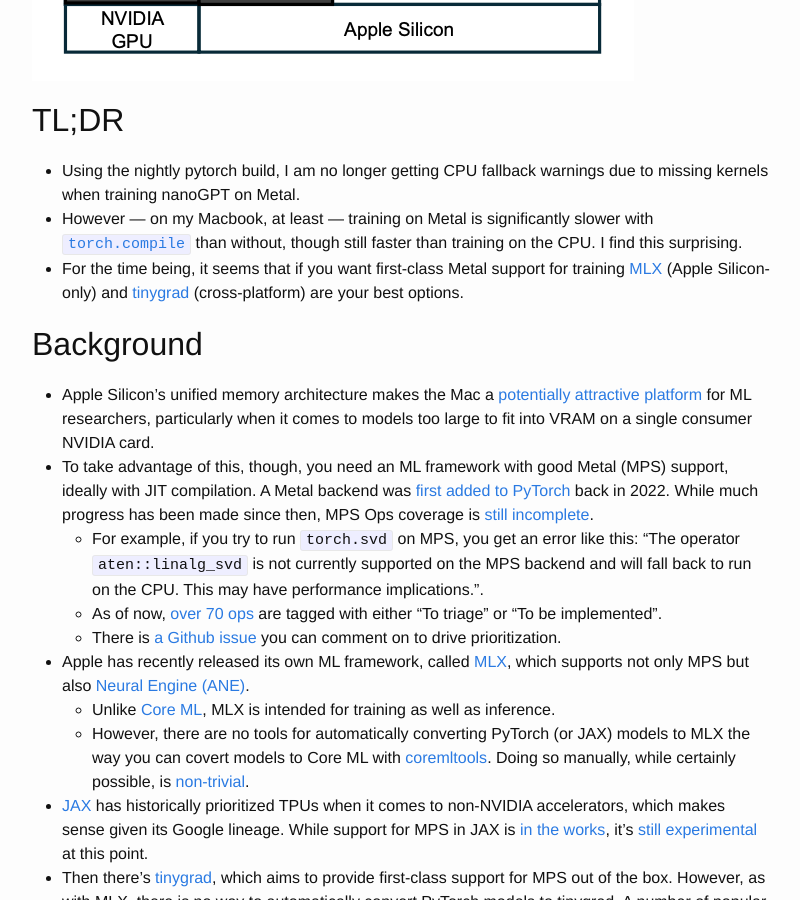
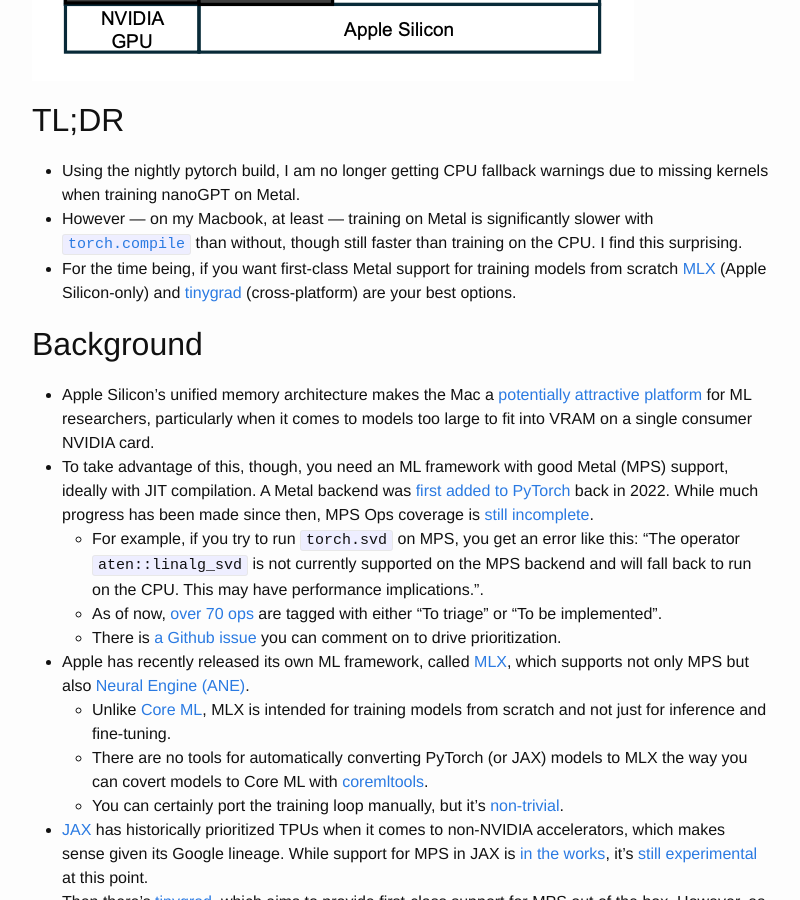
Before and after one commit to vglazer/vglazer.github.io, a Jekyll site: the page built from _posts/2025-09-16-state-of-training-on-metal.md, in a window 1280 px wide and 900 px high, scrolled down 389 px. Shown: the whole window, without its empty margins (238-1038 px from the left). Built offline with Jekyll 4.4.1, drawn with Linux system fonts in a browser that asks for light colours; nearby versions of some CDN libraries.

Commit message:
New bullet

```diff
--- a/_posts/2025-09-16-state-of-training-on-metal.md
+++ b/_posts/2025-09-16-state-of-training-on-metal.md
@@ -12,7 +12,7 @@ categories: metal jax pytorch llms nanogpt tinygrad mlx ane asitop
 
 - Using the nightly pytorch build, I am no longer getting CPU fallback warnings due to missing kernels when training nanoGPT on Metal.
 - However &mdash; on my Macbook, at least &mdash; training on Metal is significantly slower with [`torch.compile`](https://docs.pytorch.org/tutorials/intermediate/torch_compile_tutorial.html) than without, though still faster than training on the CPU. I find this surprising.
-- For the time being, it seems that if you want first-class Metal support for training [MLX](https://github.com/ml-explore/mlx) (Apple Silicon-only) and [tinygrad](https://github.com/tinygrad/tinygrad) (cross-platform) are your best options.
+- For the time being, if you want first-class Metal support for training models from scratch [MLX](https://github.com/ml-explore/mlx) (Apple Silicon-only) and [tinygrad](https://github.com/tinygrad/tinygrad) (cross-platform) are your best options.
 
 ## Background
 
@@ -22,8 +22,9 @@ categories: metal jax pytorch llms nanogpt tinygrad mlx ane asitop
   - As of now, [over 70 ops](https://github.com/users/kulinseth/projects/1/views/1) are tagged with either "To triage" or "To be implemented".
   - There is [a Github issue](https://github.com/pytorch/pytorch/issues/77764) you can comment on to drive prioritization.
 - Apple has recently released its own ML framework, called [MLX](https://github.com/ml-explore/mlx), which supports not only MPS but also [Neural Engine (ANE)](https://en.wikipedia.org/wiki/Neural_Engine).
-  - Unlike [Core ML](https://developer.apple.com/documentation/coreml), MLX is intended for training as well as inference.
-  - However, there are no tools for automatically converting PyTorch (or JAX) models to MLX the way you can covert models to Core ML with [coremltools](https://github.com/apple/coremltools). Doing so manually, while certainly possible, is [non-trivial](https://github.com/pranavjad/mlx-gpt2).
+  - Unlike [Core ML](https://developer.apple.com/documentation/coreml), MLX is intended for training models from scratch and not just for inference and fine-tuning.
+  - There are no tools for automatically converting PyTorch (or JAX) models to MLX the way you can covert models to Core ML with [coremltools](https://github.com/apple/coremltools).
+  - You can certainly port the training loop manually, but it's [non-trivial](https://github.com/pranavjad/mlx-gpt2).
 - [JAX](https://github.com/jax-ml/jax) has historically prioritized TPUs when it comes to non-NVIDIA accelerators, which makes sense given its Google lineage. While support for MPS in JAX is [in the works](https://developer.apple.com/metal/jax/), it's [still experimental](https://github.com/jax-ml/jax?tab=readme-ov-file#supported-platforms) at this point.
 - Then there's [tinygrad](https://github.com/tinygrad/tinygrad), which aims to provide first-class support for MPS out of the box. However, as with MLX, there is no way to automatically convert PyTorch models to tinygrad. A number of popular models [have been ported](https://docs.tinygrad.org/showcase/), though. You can see what training looks like [here](https://docs.tinygrad.org/mnist/#training-the-model).
 
```
